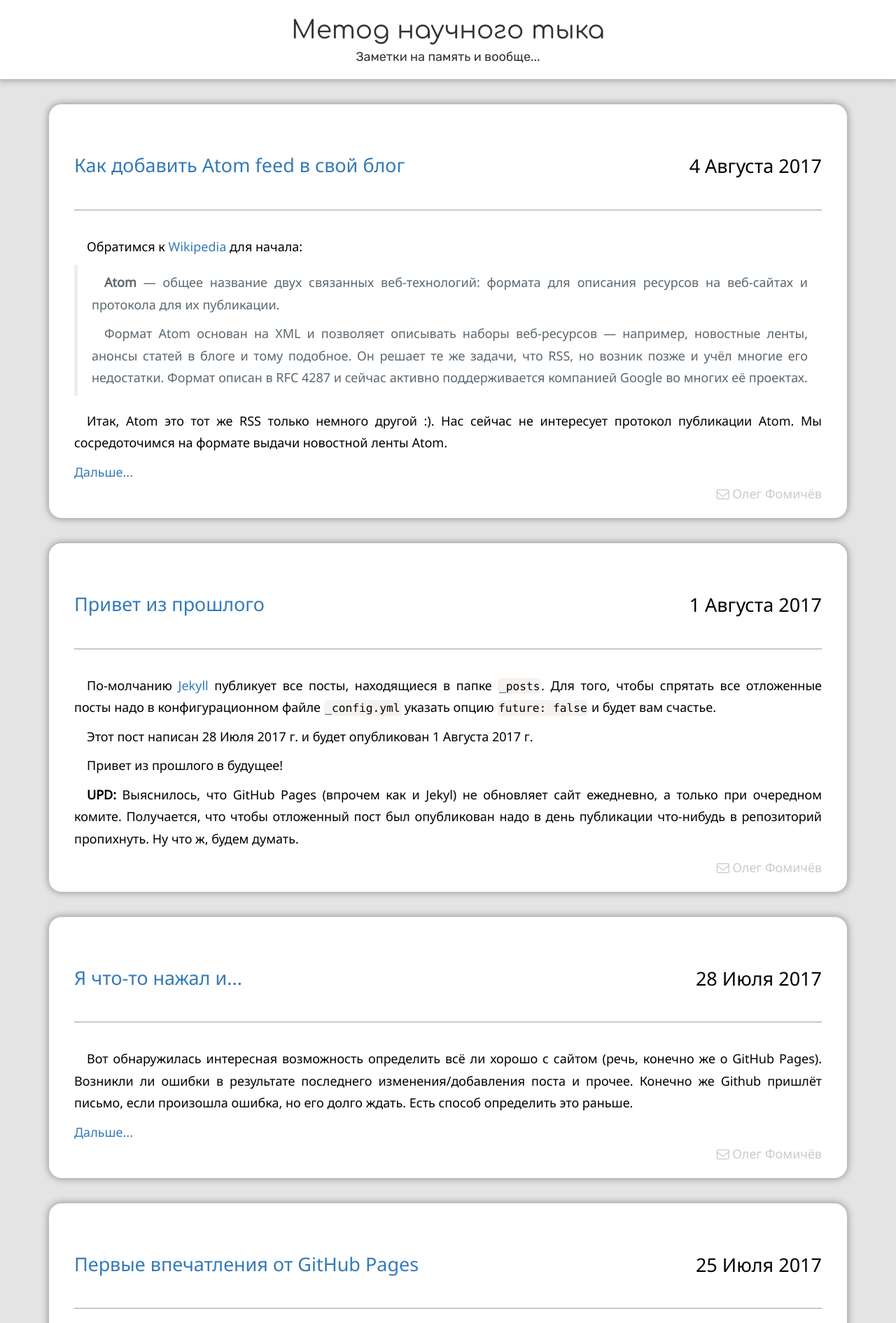
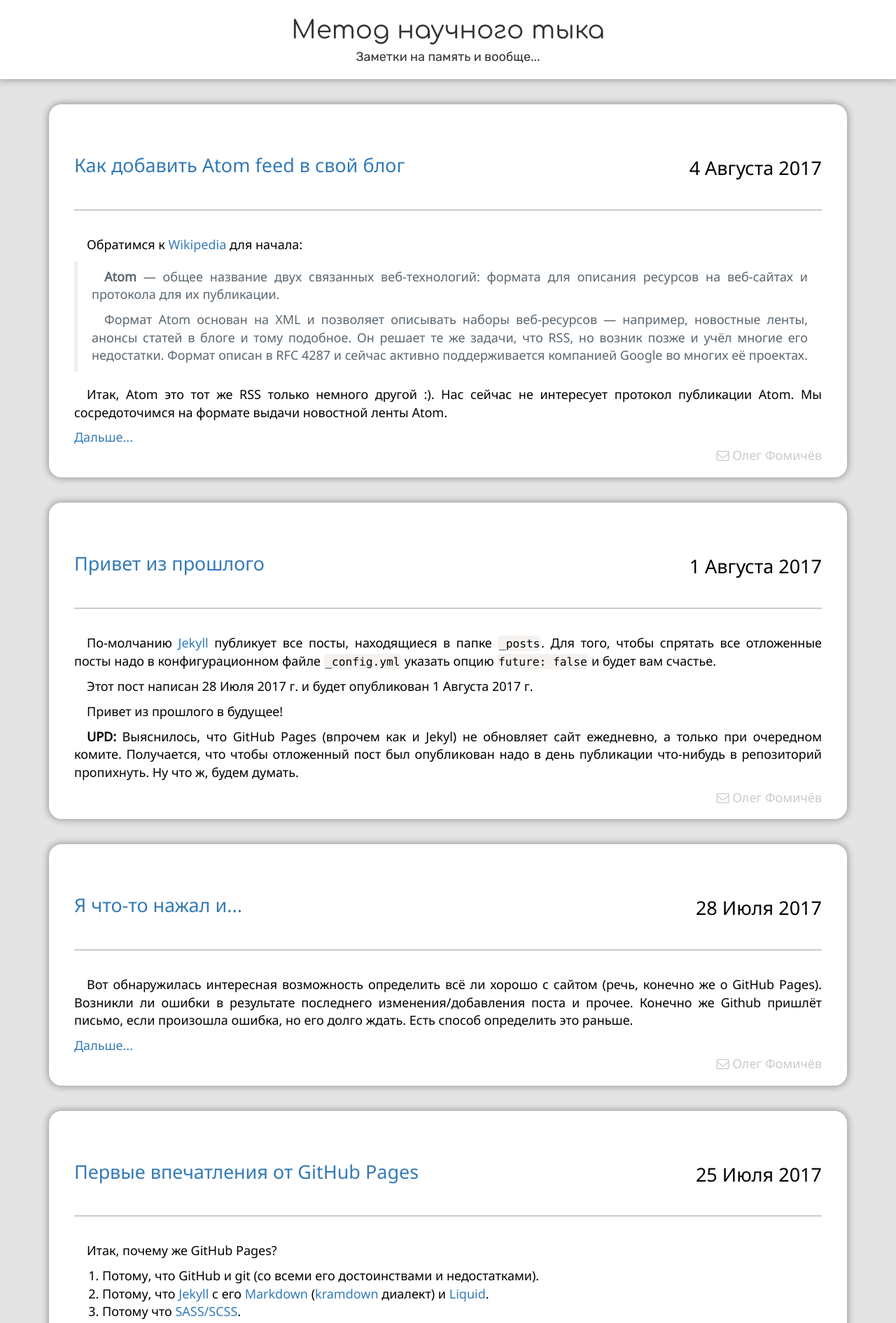
Before and after one commit to fomich0ff/fomich0ff.github.io, a Jekyll site: the page built from index.html, in a window 1280 px wide. Shown: the top 1890 px of the page at 70% size. Built offline with Jekyll 4.4.1, drawn with Linux system fonts in a browser that asks for light colours; nearby versions of some CDN libraries; comment, search, counter and statistics services are not loaded.

Commit message:
Update base.scss

```diff
--- a/_sass/base.scss
+++ b/_sass/base.scss
@@ -104,12 +104,6 @@ body {
 
 .blog {
     color: $regular-text-color;
-    @include respond-to(tablets) {
-        line-height: 1.75em;
-    }
-    @include respond-to(desktops) {
-        line-height: 1.75em;
-    }
     font-family: $font-noto-sans;
 }
 
```
